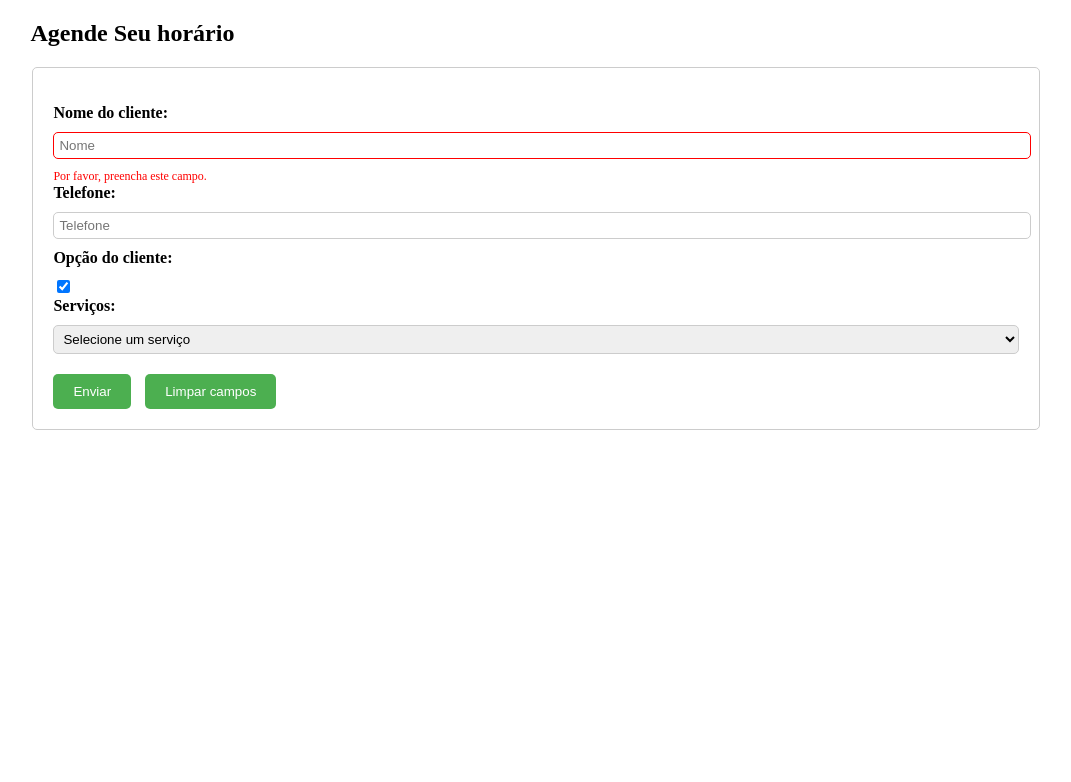
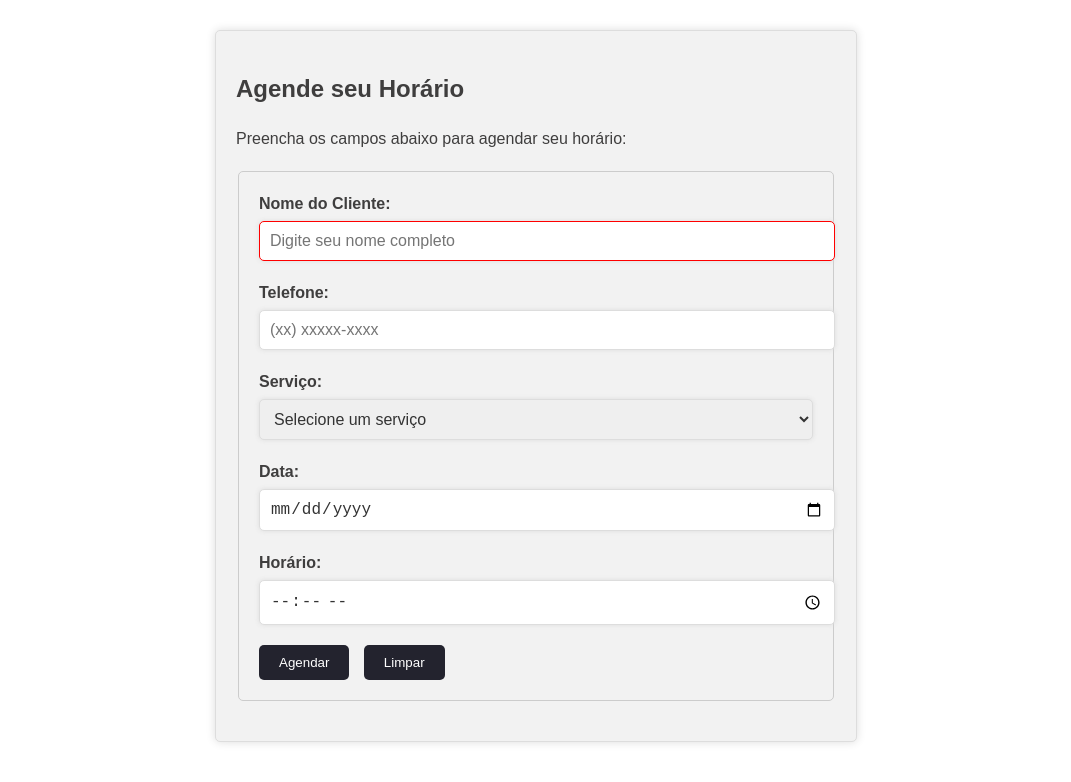
Before and after one commit to Anaquerzia/Trabalho1, a plain HTML site: page agenda.html in a window 1280 px wide. Shown: the whole page, without its empty margins (104-1175 px from the left). Drawn offline with nearby package versions, Linux system fonts and the light colour scheme.

Commit message:
VErsãoPronta

```diff
--- a/agenda.html
+++ b/agenda.html
@@ -1,58 +1,72 @@
 <!DOCTYPE html>
 <html lang="en">
   <head>
-    <meta charset="UTF-8">
-    <meta http-equiv="X-UA-Compatible" content="IE=edge">
-    <meta name="viewport" content="width=device-width, initial-scale=1.0">
+    <meta charset="UTF-8" />
+    <meta http-equiv="X-UA-Compatible" content="IE=edge" />
+    <meta name="viewport" content="width=device-width, initial-scale=1.0" />
     <title>agenda</title>
-    <link rel="stylesheet" href="./estiloagenda.css">
+    <link rel="stylesheet" href="./estiloagenda.css" />
     <script type="text/javascript" src="./codigo.js"></script>
-    <script src="https://cdn.jsdelivr.net/npm/bootstrap@5.3.0-alpha3/dist/js/bootstrap.bundle.min.js" integrity="sha384-ENjdO4Dr2bkBIFxQpeoTz1HIcje39Wm4jDKdf19U8gI4ddQ3GYNS7NTKfAdVQSZe" crossorigin="anonymous"></script>
   </head>
   <body>
-
     <section>
-        <form action="#" method="get" target="_blank" autocomplete="off">
-
-            <h1>Agende Seu horário</h1>
-            <p></p>
+      <form action="#" method="get" autocomplete="off">
+        <h1>Agende seu Horário</h1>
+        <p>Preencha os campos abaixo para agendar seu horário:</p>
+        <!-- Nessa tag estamos agraupando os elementos do formulário de agendamento   -->
         <fieldset>
-                <!-- <legend>Descrição do grupo</legend> -->
-                <p></p>
+            <!-- Nessa div obtermos os nome do cliente e por ser um campo obrigatório  no CSS ela mostra com bordas vermelhas -->
+            <!-- O campo placeholder serve para mostrar um texto dentro do campo  -->
           <div>
-                    <label for="nome">Nome do cliente: </label>
-                    <input type="text" id="nome" name="nome" placeholder="Nome" required />
-                    <!-- Nesta linha estamos adicionando uma mensagem de erro , se por acaso o cliente esquecer de digitar o nome  -->
-                    <span class="error-message">Por favor, preencha este campo.</span>
+            <label for="nome">Nome do Cliente: </label>
+            <input
+              type="text"
+              id="nome"
+              name="nome"
+              placeholder="Digite seu nome completo"
+              required
+            />
           </div>
-                    <label for="cel">Telefone: </label>
-                    <input type="text" id="cel" name="cel" placeholder="Telefone" />
+          <!-- Nesta div além de obtermos o telefone do cliente, verificamos se o telefone é do tipo (xx) xxxxx-xxxx" -->
+          <div>
+            <label for="telefone">Telefone: </label>
+            <input
+              type="tel"
+              id="telefone"
+              name="telefone"
+              placeholder="(xx) xxxxx-xxxx"
+            />
           </div>
+          <!-- Esssa é a div que contem  a lista de serviços -->
           <div>
-                    <label for="optCli">Opção do cliente: </label>
-                    <input type="checkbox" id="optCli" name="chkOptCli" checked />
-                </div>
-
-                <div>
-                    <label for="Servicos">Serviços:</label>
-                    <select id="Servicos" name="Servicos">
-                        <!-- Nesta linha abaixo a tela pede ao usuário que selecione um valor porém esse primeiro valor não é selecionável  -->
-                        <option value="" disabled selected>Selecione um serviço</option>
-                        <option value="C" label="Corte"></option>
-                        <option value="E" label="Escova"></option>
-                        <option value="M" label="Maquiagem"></option>
-                        <option value="U" label="Unha"></option>
-                        <option value="T" label="Tratamentos Capilares"></option>
+            <label for="servico">Serviço: </label>
+            <select id="servico" name="servico" required>
+              <option value="">Selecione um serviço</option>
+              <option value="escova">Escova</option>
+              <option value="unha">Unha</option>
+              <option value="tratamentos">Tratamentos Capilares</option>
+              <option value="maquiagem">Maquiagem</option>
             </select>
           </div>
-                <div style="display: block; padding-top: 10px; padding-right: 10px">
-                    <button type="submit" onclick="mensagem(alert('O SEU HORARIO FOI AGENDADO COM SUCESSO'))">Enviar</button>
-                    <button type="reset">Limpar campos</button>
+          <!-- Nesa div obtemos as Datas -->
+          <div>
+            <label for="data">Data: </label>
+            <input type="date" id="data" name="data" required />
+          </div>
+          <!-- Nessa div obtermos os horários do formulário -->
+          <div>
+            <label for="horario">Horário: </label>
+            <input type="time" id="horario" name="horario" required />
+          </div>
+          <!-- A classe agendarHorario vai ser resposável por obter os valores do formulário e armazena-los para deposi retorna na tela  -->
+          <div class="botoes">
+            <button type="button" onclick="agendarHorario()">Agendar</button>
+            <button type="reset">Limpar</button>
           </div>
         </fieldset>
       </form>
 
+      <div id="agendamento"></div>
     </section>
-
   </body>
 </html>
--- a/codigo.js
+++ b/codigo.js
@@ -46,3 +46,18 @@ class MobileNavbar {
     ".nav-list li",
   );
   mobileNavbar.init();
+
+// Estilização do arquivo agenda.html
+function agendarHorario() {
+    // Obter os valores dos campos do formulário através dos seus IDs
+    var nome = document.getElementById("nome").value;
+    var telefone = document.getElementById("telefone").value;
+    var servico = document.getElementById("servico").value;
+    var data = document.getElementById("data").value;
+    var horario = document.getElementById("horario").value;
+
+    // Preencher o elemento div com os dados do agendamento
+    var agendamento = document.getElementById("agendamento");
+    // Vamos imprimir o valor de cada variável através de suas IDs, e concatenamos e mostramos na tela
+    agendamento.innerHTML = "<p>Horário agendado com sucesso!</p><p>Nome: " + nome + "</p><p>Telefone: " + telefone + "</p><p>Serviço: " + servico + "</p><p>Data: " + data + "</p><p>Horário: " + horario + "</p>";
+}
--- a/estiloagenda.css
+++ b/estiloagenda.css
@@ -1,33 +1,33 @@
 
 /* Esse form foi criado somente para editar a pagina de agendamentos de serviços  */
-form {
+/* form {
     margin: 0 auto;
     width: 80%;
   }
-
+  /* formação do h1 */
   h1 {
     font-size: 24px;
     margin-bottom: 20px;
   }
-
+  /* Formatação geral dos campos fiedset( do gupo de agendamento ), onde estão os campos de nome, serviço , telefone e etc  */
   fieldset {
     border: 1px solid #ccc;
     border-radius: 5px;
     padding: 20px;
     margin-bottom: 20px;
   }
-
+  /* Formatação da legenda dos elementos de  <fieldset>*/
   legend {
     font-weight: bold;
     margin-bottom: 10px;
   }
-
+  /* Formatação das Label que são os campos, nome do cliente , telefone e etc */
   label {
     display: block;
     margin-bottom: 10px;
     font-weight: bold;
   }
-
+  /* Essa parte é um seletor que seleciona todos os elementos <input> do tipo texto do arquivo html  */
   input[type="text"],
   select {
     width: 100%;
@@ -36,33 +36,88 @@ form {
     padding: 5px;
     margin-bottom: 10px;
   }
-
+  /* Essa configuração coloca a cor vemelho ao aparecer uma mensgem de erro  */
   .error-message {
     color: red;
     font-size: 12px;
     display: none;
   }
-
+  /* Essa configuração coloca a borda em vermelho para mostrar que o campo deve ser preenchido */
   input[type="text"]:invalid {
     border-color: red;
   }
-
+  /* Se um dos campos estiver ou com dados inválidos ou com uma mensagem de erro , o envio é bloqueado  */
   input[type="text"]:invalid + .error-message {
     display: block;
   }
-
-  button[type="submit"],
+  /* configurações dos botões agendar e reset, porque são do tipo button */
+  button[type="button"],
   button[type="reset"] {
-    background-color: #4CAF50;
+    background-color: #23232e;
     color: white;
     padding: 10px 20px;
     border: none;
+    /* coloca a borda arendonda */
     border-radius: 5px;
+    /* coloca o cursor como mãozinha ao passar sobre os botões  */
     cursor: pointer;
     margin-right: 10px;
   }
+  /* habilita o efeito hover ( efeito ao passar o mouse sobre os botões) */
+  button[type="button"]:hover,
+  button[type="reset"]:hover {
+    background-color: #0f611d;
+  }
 
-  button[type="submit"]:hover,
-  button[type="reset"]:hover {
-    background-color: #3e8e41;
+
+ /* configurações de cores, tamanho, espaçamento e fonte  do corpo */
+  body {
+    font-family: Arial, sans-serif;
+    font-size: 16px;
+    line-height: 1.5;
+    color: #3f3e3e;
+    margin: 0;
+    padding: 0;
   }
+  /* configurações de cores, tamanho, espaçamento do itens que estão dentro da seção */
+  section {
+    margin: 30px auto;
+    max-width: 600px;
+    padding: 20px;
+    background-color: #f2f2f2;
+    border: 1px solid #ddd;
+    border-radius: 5px;
+    box-shadow: 0px 0px 10px #ddd;
+  }
+
+  /*configuração do tempo do paragrafo   */
+  p {
+    margin-bottom: 20px;
+  }
+
+  label {
+    display: inline-block;
+    margin-bottom: 5px;
+  }
+  /* configurações dos inputs(butões)  */
+  input[type="text"],
+  input[type="tel"],
+  select,
+  input[type="date"],
+  input[type="time"] {
+    display: block;
+    width: 100%;
+    padding: 10px;
+    margin-bottom: 20px;
+    border: 1px solid #ddd;
+    border-radius: 5px;
+    box-shadow: 0px 0px 5px #ddd;
+    font-size: 16px;
+    color: #333;
+  }
+  /* configurações dos inputs(butões)  */
+  input[type="button"],
+  input[type="reset"] {
+    padding: 10px 20px;
+    margin-right: 10px
+  }
```
Lines whose indentation alone changed are shown as unchanged.
